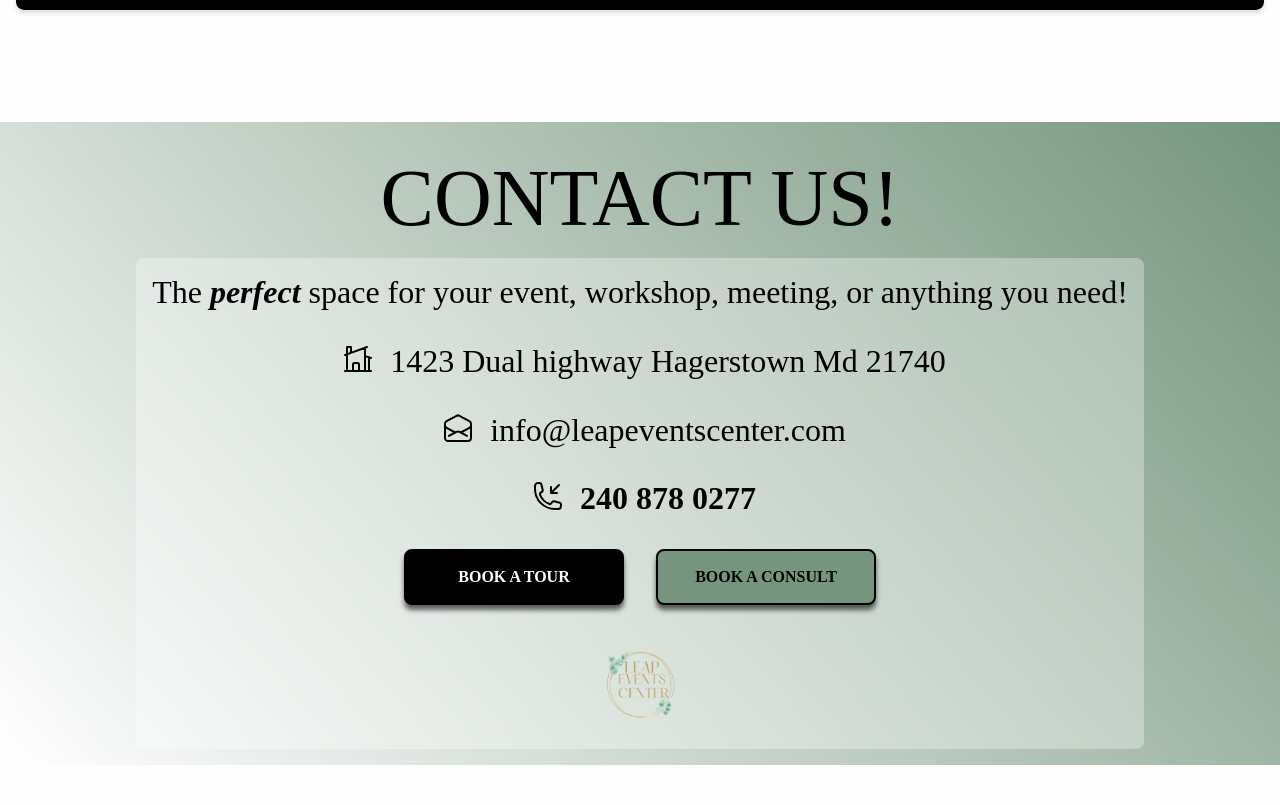
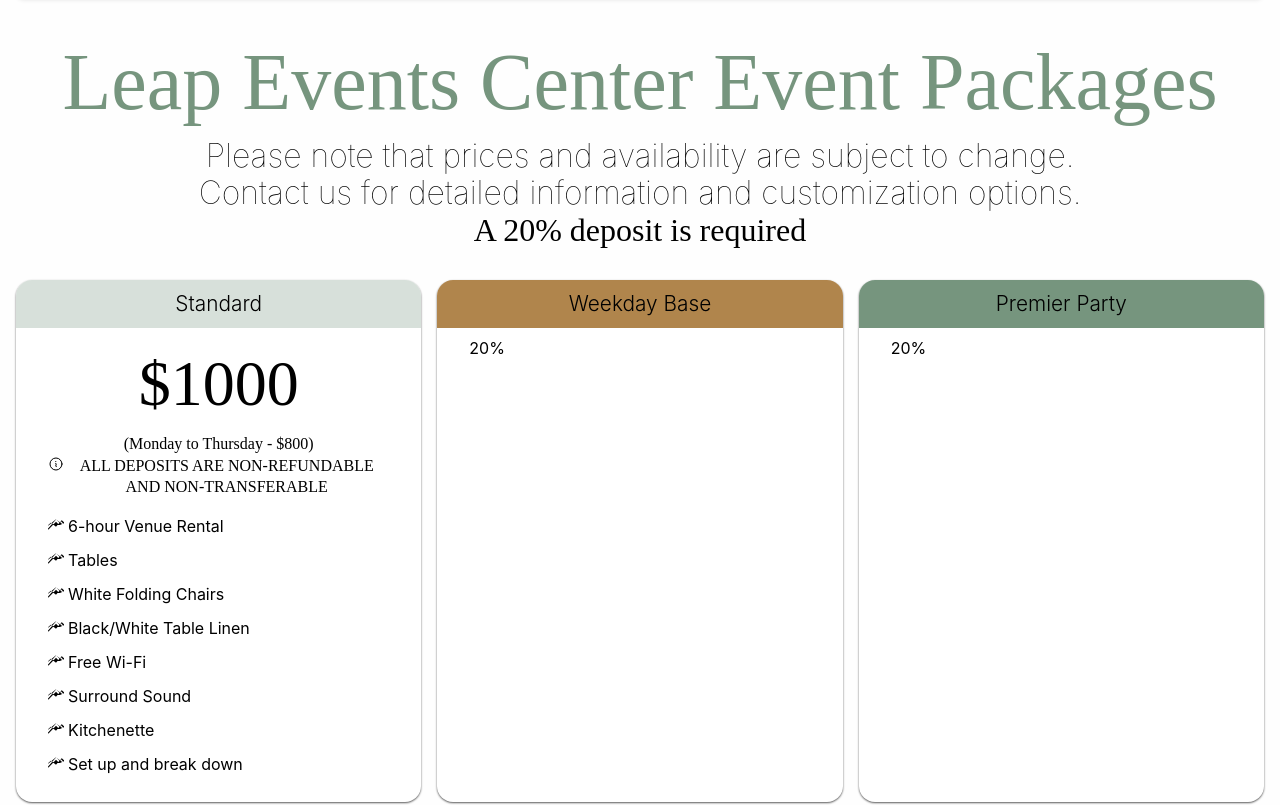
Before and after one commit to franKay-01/leap_event_center_new, a React (Create React App) app: page / in a window 1280 px wide. Shown: the part 1935-2740 px from the top of the page. Before the commit the page ends 2700 px from the top, so only its background shows below. Built offline with nearby package versions, Linux system fonts and the light colour scheme.

Commit message:
feat: addding packages to site

```diff
--- a/src/App.js
+++ b/src/App.js
@@ -2,6 +2,7 @@
 import Navbar from './components/navbar';
 import HomeBannerVid from './assets/home_banner.mp4'
 import Logo from './assets/logo.png'
+import InfoSvg from './assets/info.svg'
 
 function App() {
 
@@ -57,7 +58,7 @@
               </video>
             </div>
 
-            <div className='flex flex-col justify-center mt-12 space-y-12 lg:space-y-0 md:space-y-0 lg:mt-0 md:mt-0'>
+            <div className='flex flex-col justify-center mt-12 space-y-12 lg:space-y-2 md:space-y-2 lg:mt-0 md:mt-0'>
               <h1 className='mission-header'>Our Mission</h1>
               <h1 className='mission-subs'>
                 At Leap Events Center, our mission is to provide our clients with exceptional event spaces, unparalleled customer service, and turnkey solutions to create successful and memorable events.<br/><br/>We strive to offer up-to-date amenities in an elegant and modern setting to inspire creativity and cultivate inspiration to bring our clients' visions to life.
@@ -78,6 +79,64 @@
                   <span className='percentage-sub'> Get 20% Off your event space rental!</span>
                 </div>
               </p>
+          </div>
+        </div>
+        <div className='container flex flex-col justidy-center items-center'>
+          <h1 className='mission-header'>Leap Events Center Event Packages</h1>
+          <h1 className='package-info mt-4'>
+            Please note that prices and availability are subject to change.<br></br>Contact us for detailed information and customization options.
+          </h1>
+
+          <h1 className='mission-subs'>A 20% deposit is required</h1>
+
+        </div>
+        <div className='container grid grid-cols-1 lg:grid-cols-3 md:grid-cols-3 gap-4'>
+
+          <div className='relative package-card'>
+            <div className='absolute top-0 chp-card package-card-t'>
+              Standard
+            </div>
+            <div className='card-content'>
+              <h1 className='package-price'>
+                $1000
+              </h1>
+              <h1 className='package-day-desc'>
+                (Monday to Thursday - $800)
+              </h1>
+              <div className='flex flex-row'>
+                <img src={InfoSvg} className="w-4 h-4"/>
+                <h1 className='package-subs'>ALL DEPOSITS ARE NON-REFUNDABLE AND NON-TRANSFERABLE</h1>
+              </div>
+              <ul class="styled-list mt-4">
+                <li>6-hour Venue Rental</li>
+                <li>Tables</li>
+                <li>White Folding Chairs</li>
+                <li>Black/White Table Linen</li>
+                <li>Free Wi-Fi</li>
+                <li>Surround Sound</li>
+                <li>Kitchenette</li>
+                <li>Set up and break down</li>
+              </ul>
+            </div>
+
+          </div>
+          <div className='relative package-card'>
+            <div className='absolute top-0 mid-card package-card-t'>
+              Weekday Base
+            </div>
+            <div className='card-content'>
+              <h1>20%</h1>
+            </div>
+
+          </div>
+          <div className='relative package-card'>
+            <div className='absolute top-0 high-card package-card-t'>
+              Premier Party
+            </div>
+            <div className='card-content'>
+              <h1>20%</h1>
+            </div>
+
           </div>
         </div>
         <div class="contact-h contact-us-gradient mt-12 lg:mt-24 md:mt-24">
--- a/src/index.css
+++ b/src/index.css
@@ -103,9 +103,20 @@
   font-size: 5rem;
   color: #76957e;
   text-align: center;
-  line-height: 8rem;
+  line-height: 5rem;
   font-weight: 500;
   font-family: 'Merriweather', serif;
+}
+
+.package-info{
+  font-size: 2rem;
+  color: black;
+  text-align: center;
+  line-height: 2.3rem;
+  font-weight: 100;
+  /* font-family: 'Patua One', cursive; */
+  font-family: 'Inter', sans-serif;
+  /* font-family: 'Merriweather', serif; */
 }
 
 .mission-subs{
@@ -166,7 +177,6 @@
   justify-content: center;
   align-items: center;
 }
-
 
 .email-text-box{
   width: 70%;
@@ -491,6 +501,111 @@
   background: #F5F8FA;
 }
 
+.package-day-desc{
+  font-size: 1rem;
+  text-align: center;
+  font-family: 'ADLaM Display', cursive;
+}
+
+.styled-list {
+  list-style: none;
+  padding: 0;
+}
+
+.styled-list li {
+  position: relative;
+  margin-bottom: 10px;
+  padding-left: 20px;
+  font-size: 16px;
+}
+/*
+.styled-list li::before {
+  content: "";
+  position: absolute;
+  left: 0;
+  top: 50%;
+  transform: translateY(-50%);
+  width: 10px;
+  height: 10px;
+  background-color: #000;
+  border-radius: 50%;
+
+} */
+
+.styled-list li::before {
+  content: "";
+  position: absolute;
+  left: 0;
+  top: 50%;
+  transform: translateY(-50%);
+  width: 16px; /* Set the width of the SVG */
+  height: 16px; /* Set the height of the SVG */
+  background-image: url('./assets/check.svg'); /* URL to your SVG image */
+  background-size: cover; /* Scale the SVG to cover the element */
+}
+
+.package-price{
+  font-size: 4rem;
+  text-align: center;
+  font-family: 'ADLaM Display', cursive;
+}
+
+.package-card-t{
+  text-align: center;
+  font-weight: 300;
+  font-size: 1.3rem;
+}
+
+.chp-card{
+  padding: 0.5rem;
+  width: 100%;
+  border-radius: 1rem 1rem 0 0;
+  background: #d7e0da;
+}
+
+.mid-card{
+  padding: 0.5rem;
+  width: 100%;
+  border-radius: 1rem 1rem 0 0;
+  background: #b0854c;
+}
+
+.high-card{
+  padding: 0.5rem;
+  width: 100%;
+  border-radius: 1rem 1rem 0 0;
+  background: #76957e;
+}
+
+.card-content{
+  margin-top: 2.5rem;
+  padding: 1rem 2rem;
+}
+
+.package-subs{
+  font-size: 1rem;
+  color: black;
+  text-align: center;
+  line-height: 1.3rem;
+  font-weight: 400;
+  font-family: 'Merriweather', serif;
+}
+
+.package-card{
+  background: #fff;
+  border-radius: 1rem;
+  /* box-shadow: 0px 5px 5px 0px #161616c9; */
+  transition: box-shadow 0.3s, transform 0.3s;
+  /* Set initial box shadow to create the illusion of a raised card */
+  box-shadow: 0px 1px 3px rgba(0, 0, 0, 0.1), 0px 1px 2px rgba(0, 0, 0, 0.587);
+}
+
+.package-card:hover {
+  /* Apply a stronger box shadow and a slight scale transformation */
+  box-shadow: 0px 10px 20px rgba(0, 0, 0, 0.1), 0px 6px 6px rgba(0, 0, 0, 0.06);
+  transform: translateY(-4px);
+}
+
 @media screen and (max-width: 768px) {
   .home-banner-header{
     font-size: 4rem;
```
Also changed, not shown: src/assets/check.svg (added), src/assets/info.svg (added).
